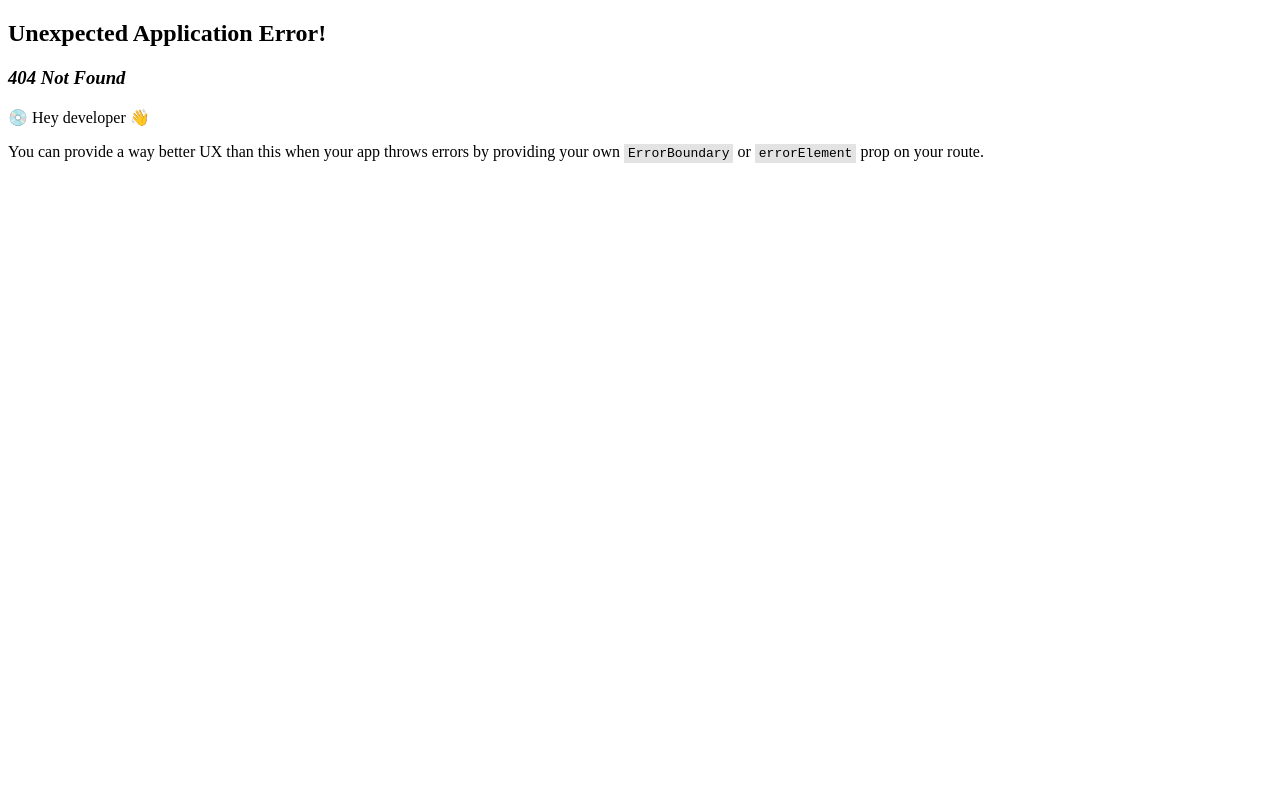
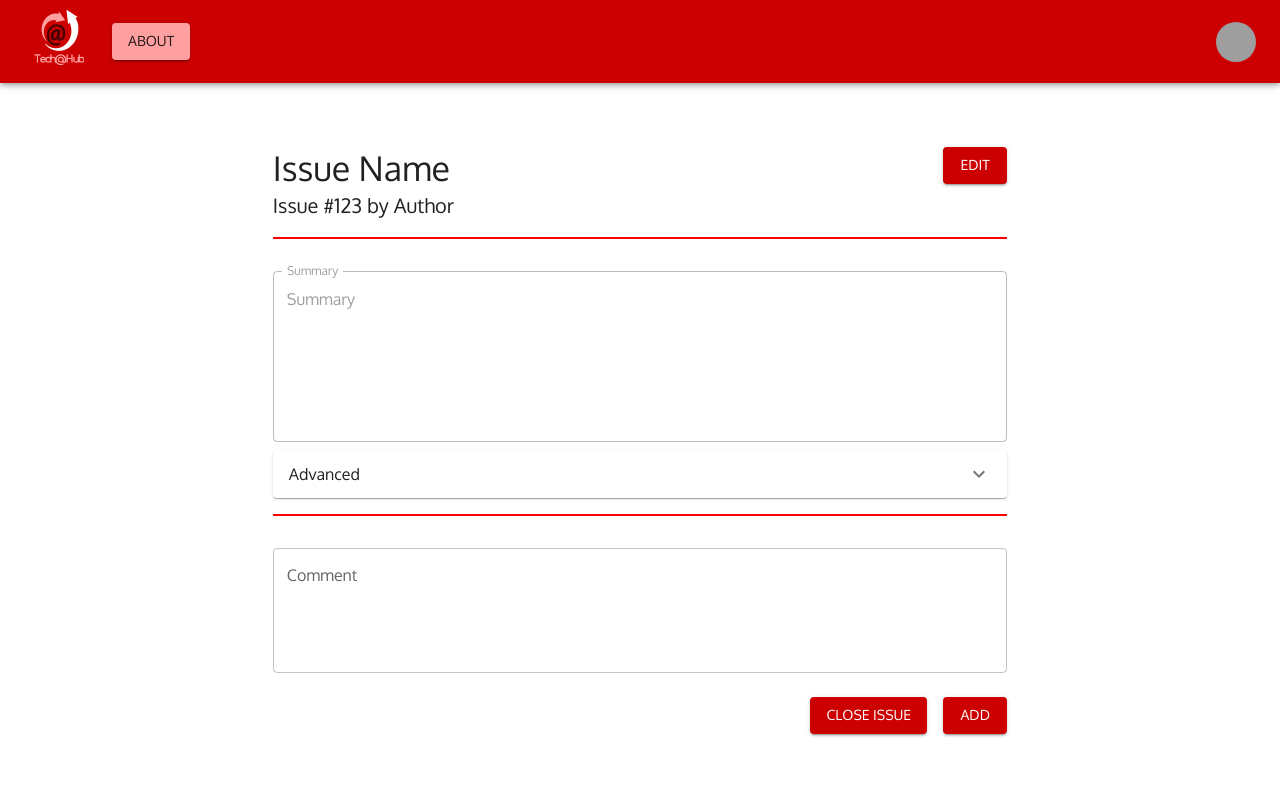
Before and after one commit to Tech-Nc-State/tech-at-hub, a React (Vite) app in the folder frontend/: page /issue in a window 1280 px wide. Before the commit this address had no page. Shown: the top 800 px of the page. Built offline with nearby package versions, Linux system fonts and the light colour scheme; grey boxes are pictures that could not be loaded.

Commit message:
Add issue frontend

```diff
--- /dev/null
+++ b/frontend/src/views/IssuePage.tsx
@@ -0,0 +1,183 @@
+import { Accordion, AccordionDetails, AccordionSummary, Box, Button, Container, Stack, TextField, Typography } from "@mui/material";
+import ExpandMoreIcon from '@mui/icons-material/ExpandMore';
+import { useState } from 'react';
+
+const IssuePage = () => {
+    /** Responsible for editing issue */
+    const [isEditMode, setIsEditMode] = useState(false);
+    const [issueTitle, setIssueTitle] = useState('Issue Name');
+    const [summary, setSummary] = useState('Summary');
+    const handleEditClick = () => {
+        setIsEditMode(!isEditMode);
+    };
+
+    /** Responsible for adding comments */
+    const [comments, setComments] = useState<string[]>([]);
+    const [currentComment, setCurrentComment] = useState('');
+    const handleAddComment = () => {
+        setComments([...comments, currentComment]);
+        setCurrentComment('');
+    };
+
+    return (
+        <Box>
+            <Container component="main">
+                {/* Holds issue name, number, and edit button */}
+                <Box>
+                    <Stack direction="row" spacing={2}>
+                        {/* Issue name, number, and author */}
+                        <Box sx={{
+                            display: 'flex',
+                            flexDirection: 'column',
+                            alignItems: 'flex-start',
+                        }}>
+                            {isEditMode ? (
+                                <TextField
+                                    value={issueTitle}
+                                    onChange={(e) => setIssueTitle(e.target.value)}
+                                    variant="outlined"
+                                    fullWidth
+                                />
+                            ) : (
+                                <Typography component="h4" variant="h4" margin="normal">{issueTitle}</Typography>
+                            )}
+                            <Typography component="h6" variant="h6">Issue #123 by Author</Typography>
+                        </Box>
+
+                        {/* Placeholder to create space between name and button */}
+                        <Typography variant="h6" style={{ flexGrow: 1 }}></Typography>
+
+                        {/* Edit and Confirm Buttons */}
+                        <Box sx={{
+                            display: 'flex',
+                            flexDirection: 'column',
+                            alignItems: 'flex-end',
+                        }}>
+                            {isEditMode ? (
+                                <Button variant="contained" onClick={handleEditClick}>Confirm</Button>
+                            ) : (
+                                <Button variant="contained" onClick={handleEditClick}>Edit</Button>
+                            )}
+                        </Box>
+                    </Stack>
+                </Box>
+
+                {/* Underline Border */}
+                <Box sx={{
+                    height: '2px',
+                    backgroundColor: 'red',
+                    marginY: 2,
+                }}></Box>
+
+                {/* Summary */}
+                <Box>
+                    {isEditMode ? (
+                        <TextField
+                            value={summary}
+                            label="Summary"
+                            variant="outlined"
+                            margin="normal"
+                            fullWidth
+                            multiline
+                            rows={6}
+                            onChange={(e) => setSummary(e.target.value)}/>
+
+                    ) : (
+                        <TextField
+                        value={summary}
+                        label="Summary"
+                        variant="outlined"
+                        margin="normal"
+                        fullWidth
+                        multiline
+                        rows={6}
+                        disabled/>
+                    )}
+                </Box>
+
+                {/* Collapsible advanced options */}
+                <Box>
+                    <Accordion>
+                        <AccordionSummary
+                        expandIcon={<ExpandMoreIcon />}
+                        aria-controls="panel1a-content"
+                        id="panel1a-header"
+                        >
+                        <Typography>Advanced</Typography>
+                        </AccordionSummary>
+
+                        <AccordionDetails>
+                            <Stack direction="column" spacing={2}>
+                                <TextField label="Steps to Reproduce" variant="outlined" fullWidth  multiline rows={4}/>
+                                <TextField label="Expected Results" variant="outlined" fullWidth multiline rows={4}/>
+                                <TextField label="Actual Results" variant="outlined" fullWidth multiline rows={4}/>
+                            </Stack>
+                        </AccordionDetails>
+                    </Accordion>
+                </Box>
+
+                {/* Underline Border */}
+                <Box sx={{
+                    height: '2px',
+                    backgroundColor: 'red',
+                    marginY: 2,
+                }}></Box>
+
+                <Box>
+                    {comments.map((comment, index) => (
+                        <Box key={index}>
+                             <TextField
+                                label={comment}
+                                variant="outlined"
+                                margin="normal"
+                                fullWidth
+                                multiline
+                                rows={4}
+                                disabled>
+                            </TextField>
+                        </Box>
+                    ))}
+                </Box>
+
+                {/* Area to add new comment and close issue */}
+                <Box>
+                    <Stack direction="column" spacing={2}>
+                        {/* Comment */}
+                        <Box>
+                            <TextField
+                                label="Comment"
+                                variant="outlined"
+                                margin="normal"
+                                fullWidth
+                                multiline
+                                rows={4}
+                                value={currentComment}
+                                onChange={(e) => setCurrentComment(e.target.value)}/>
+                        </Box>
+
+                        {/* Button area */}
+                        <Stack direction="row" spacing={2} justifyContent="right">
+                            {/* Close Issue Button */}
+                            <Box sx={{
+                                display: 'flex',
+                                flexDirection: 'column',
+                            }}>
+                                <Button variant="contained">Close Issue</Button>
+                            </Box>
+
+                            {/* Add Comment Button */}
+                            <Box sx={{
+                                display: 'flex',
+                                flexDirection: 'column',
+                            }}>
+                                <Button variant="contained" onClick={handleAddComment}>Add</Button>
+                            </Box>
+                        </Stack>
+                    </Stack>
+                </Box>
+            </Container>
+        </Box>
+    );
+}
+
+export default IssuePage;
--- /dev/null
+++ b/frontend/src/views/IssuesPage.tsx
@@ -0,0 +1,46 @@
+import { Avatar, Box, Button, Container, Stack, TextField, Typography } from "@mui/material";
+
+const IssuePage = () => {
+    return (
+        <Box>
+            <Container component="main">
+                {/* Image and Title */}
+                <Box sx={{
+                    display: 'flex',
+                    flexDirection: 'column',
+                    alignItems: 'center',
+                }}>
+                    <Avatar alt="Tech@Logo" src="/assets/logo.svg"/>
+                    <Typography component="h3" variant="h3">Issues</Typography>
+                </Box>
+
+                 {/* Underline Border */}
+                 <Box sx={{
+                    height: '2px',
+                    backgroundColor: 'red',
+                    marginY: 2,
+                }}></Box>
+
+                <Box sx={{
+                    display: 'flex',
+                    flexDirection: 'column',
+                }}>
+                    <Button variant="contained">New</Button>
+                </Box>
+
+                {/* Holds issues */}
+                <Box>
+                    <Stack direction="column" spacing={2}>
+                        <TextField label="Issue 1" variant="outlined" margin="normal" fullWidth disabled/>
+                        <TextField label="Issue 2" variant="outlined" margin="normal" fullWidth disabled/>
+                        <TextField label="Issue 3" variant="outlined" margin="normal" fullWidth disabled/>
+                        <TextField label="Issue 4" variant="outlined" margin="normal" fullWidth disabled/>
+                        <TextField label="Issue 5" variant="outlined" margin="normal" fullWidth disabled/>
+                    </Stack>
+                </Box>
+            </Container>
+        </Box>
+    );
+}
+
+export default IssuePage;
```
Also changed, not shown: frontend/src/main.tsx (+12 -2 lines).
